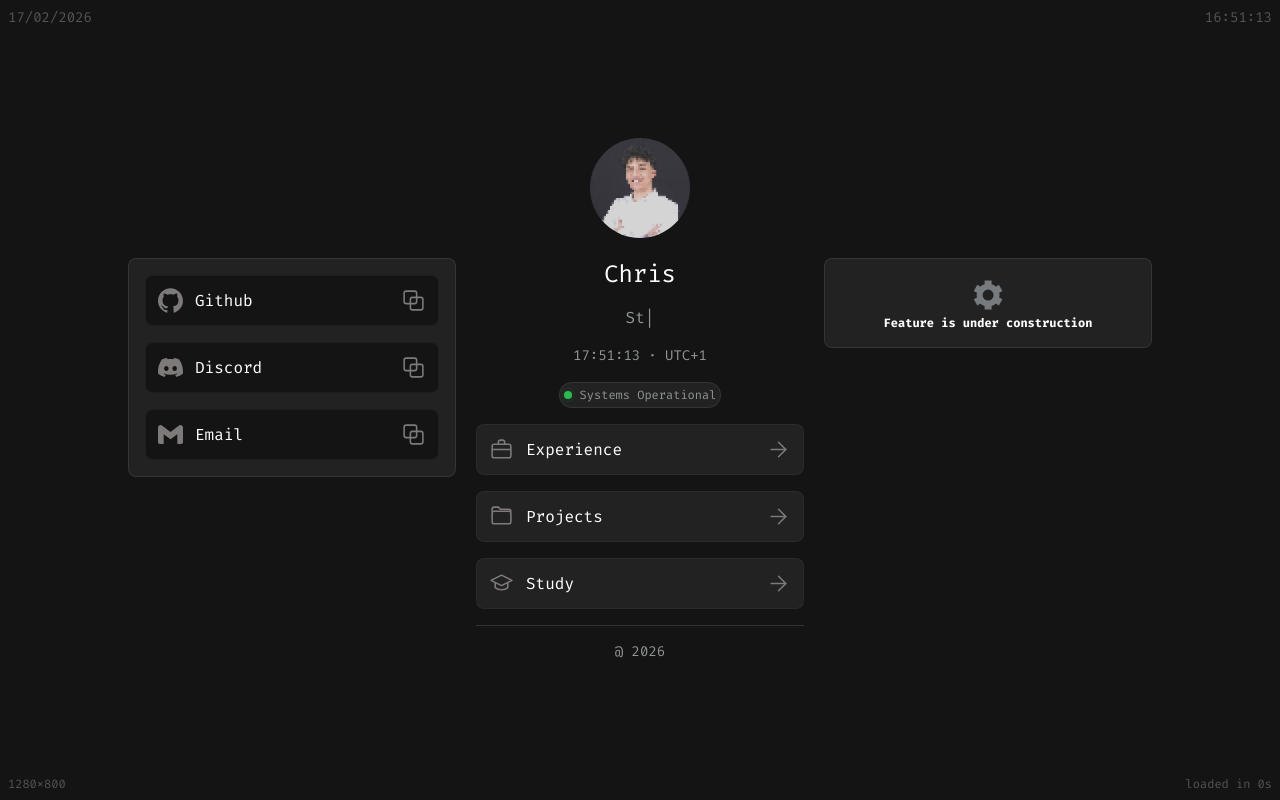
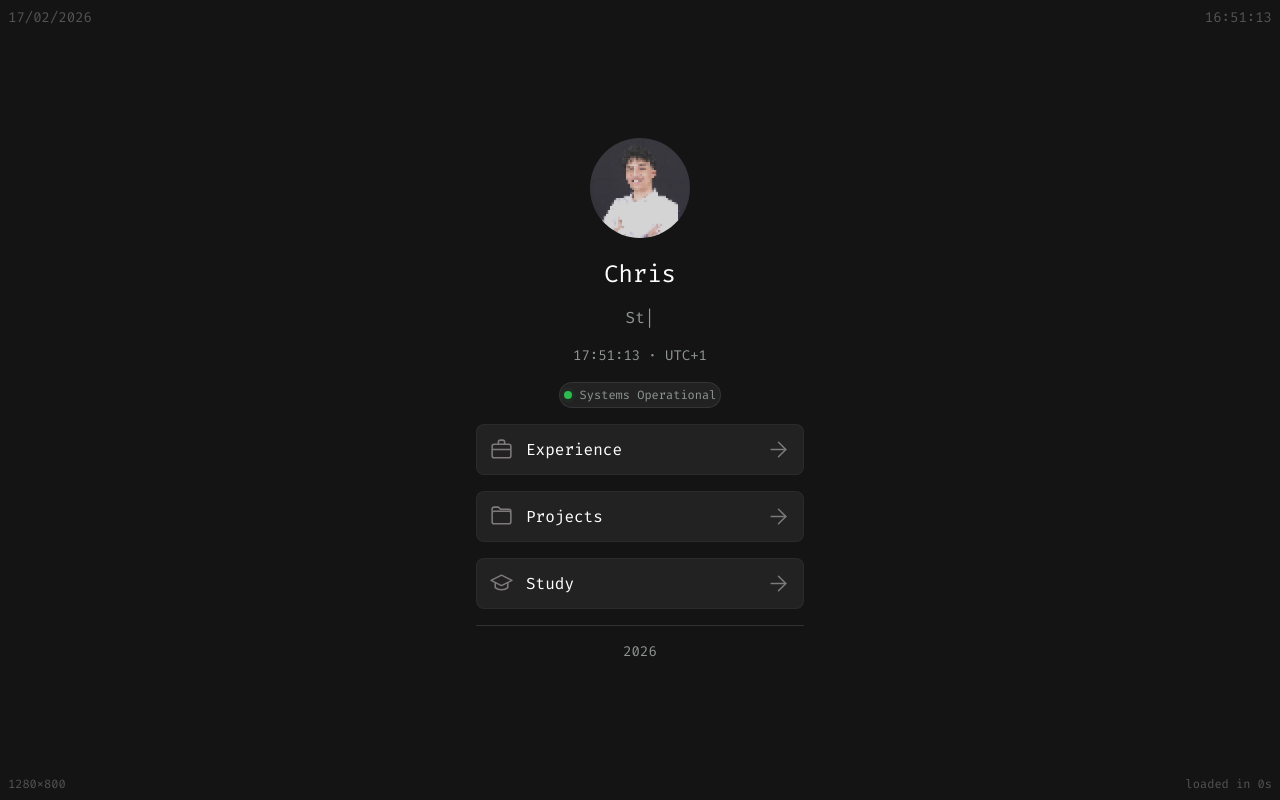
Before and after one commit to chris911e/portfolio-frontend, a React (Vite) app: page / in a window 1280 px wide. Built offline with nearby package versions, Linux system fonts and the light colour scheme.

Commit message:
feat: animations

```diff
--- a/src/App.css
+++ b/src/App.css
@@ -13,5 +13,47 @@
 
 .stagger-in {
 	opacity: 0;
-	animation: staggerIn 0.45s ease-out forwards;
+	animation: staggerIn 0.35s ease-out forwards;
 }
+
+@keyframes slideInLeft {
+	from {
+		opacity: 0;
+		transform: translateX(-16px);
+	}
+	to {
+		opacity: 1;
+		transform: translateX(0);
+	}
+}
+
+@keyframes slideInRight {
+	from {
+		opacity: 0;
+		transform: translateX(16px);
+	}
+	to {
+		opacity: 1;
+		transform: translateX(0);
+	}
+}
+
+.slide-in-left-desktop,
+.slide-in-right-desktop {
+	opacity: 1;
+}
+
+@media (min-width: 768px) {
+	.slide-in-left-desktop,
+	.slide-in-right-desktop {
+		opacity: 0;
+	}
+
+	.slide-in-left-desktop {
+		animation: slideInLeft 0.4s ease-out forwards;
+	}
+
+	.slide-in-right-desktop {
+		animation: slideInRight 0.4s ease-out forwards;
+	}
+}
--- a/src/pages/Home.tsx
+++ b/src/pages/Home.tsx
@@ -8,6 +8,11 @@
 import Typewriter from "../components/Typewriter";
 
 export default function Home() {
+    const delayStep = 90;
+    const desktopCenterItems = 7;
+    const desktopSideDelay = desktopCenterItems * delayStep;
+    const desktopRightDelay = desktopSideDelay + delayStep;
+
     const socialItems = [
         ["Github", "chris911e"],
         ["Discord", "piffels"],
@@ -46,45 +51,95 @@
 
     return (
         <div className="grid md:grid-cols-3 grid-cols-1 gap-5">
-            <div className="md:col-span-3 flex justify-center">
+            <div
+                className="md:col-span-3 flex justify-center stagger-in"
+                style={{ animationDelay: "0ms" }}
+            >
                 <Profile url="/pixelated.png" />
             </div>
 
-            <div className="hidden md:block">
+            <div
+                className="hidden md:block slide-in-left-desktop"
+                style={{ animationDelay: `${desktopSideDelay}ms` }}
+            >
                 {SocialList}
             </div>
 
             <div className="flex flex-col items-center gap-4">
-                <div className="text-center text-2xl">Chris</div>
+                <div
+                    className="text-center text-2xl stagger-in"
+                    style={{ animationDelay: `${delayStep}ms` }}
+                >
+                    Chris
+                </div>
 
-                <Typewriter words={typewriterWords} />
+                <div
+                    className="stagger-in"
+                    style={{ animationDelay: `${2 * delayStep}ms` }}
+                >
+                    <Typewriter words={typewriterWords} />
+                </div>
 
-                <div className="flex gap-2 text-sm text-[#909692]">
+                <div
+                    className="flex gap-2 text-sm text-[#909692] stagger-in"
+                    style={{ animationDelay: `${3 * delayStep}ms` }}
+                >
                     <Time timeZone="Europe/Berlin" /> · UTC+1
                 </div>
 
                 {/* To Do: Red/Green based off of status via API */}
-                <Tag>
-                    <Dot color="#2dba4e" />
-                    Systems Operational
-                </Tag>
+                <div
+                    className="stagger-in"
+                    style={{ animationDelay: `${4 * delayStep}ms` }}
+                >
+                    <Tag>
+                        <Dot color="#2dba4e" />
+                        Systems Operational
+                    </Tag>
+                </div>
 
-                <div className="w-full">
+                <div
+                    className="w-full stagger-in"
+                    style={{ animationDelay: `${5 * delayStep}ms` }}
+                >
                     <ActionList items={websiteItems} link={true} />
                 </div>
 
-                <Divider />
-                <div className="w-full block md:hidden space-y-4">
-                    {SocialList}
-                    <Divider />
-                    {DeploymentOverview}
+                <div
+                    className="w-full stagger-in"
+                    style={{ animationDelay: `${6 * delayStep}ms` }}
+                >
                     <Divider />
                 </div>
 
-                <span className="text-sm text-[#909692]">@ 2026</span>
+                <div
+                    className="w-full block md:hidden space-y-4 stagger-in"
+                    style={{ animationDelay: `${7 * delayStep}ms` }}
+                >
+                    {SocialList}
+                    <div className="stagger-in" style={{ animationDelay: `${8 * delayStep}ms` }}>
+                        <Divider />
+                    </div>
+                    <div className="stagger-in" style={{ animationDelay: `${9 * delayStep}ms` }}>
+                        {DeploymentOverview}
+                    </div>
+                    <div className="stagger-in" style={{ animationDelay: `${10 * delayStep}ms` }}>
+                        <Divider />
+                    </div>
+                </div>
+
+                <span
+                    className="text-sm text-[#909692] stagger-in"
+                    style={{ animationDelay: `${11 * delayStep}ms` }}
+                >
+                    2026
+                </span>
             </div>
 
-            <div className="hidden md:block">
+            <div
+                className="hidden md:block slide-in-right-desktop"
+                style={{ animationDelay: `${desktopRightDelay}ms` }}
+            >
                 {DeploymentOverview}
             </div>
         </div>
```
